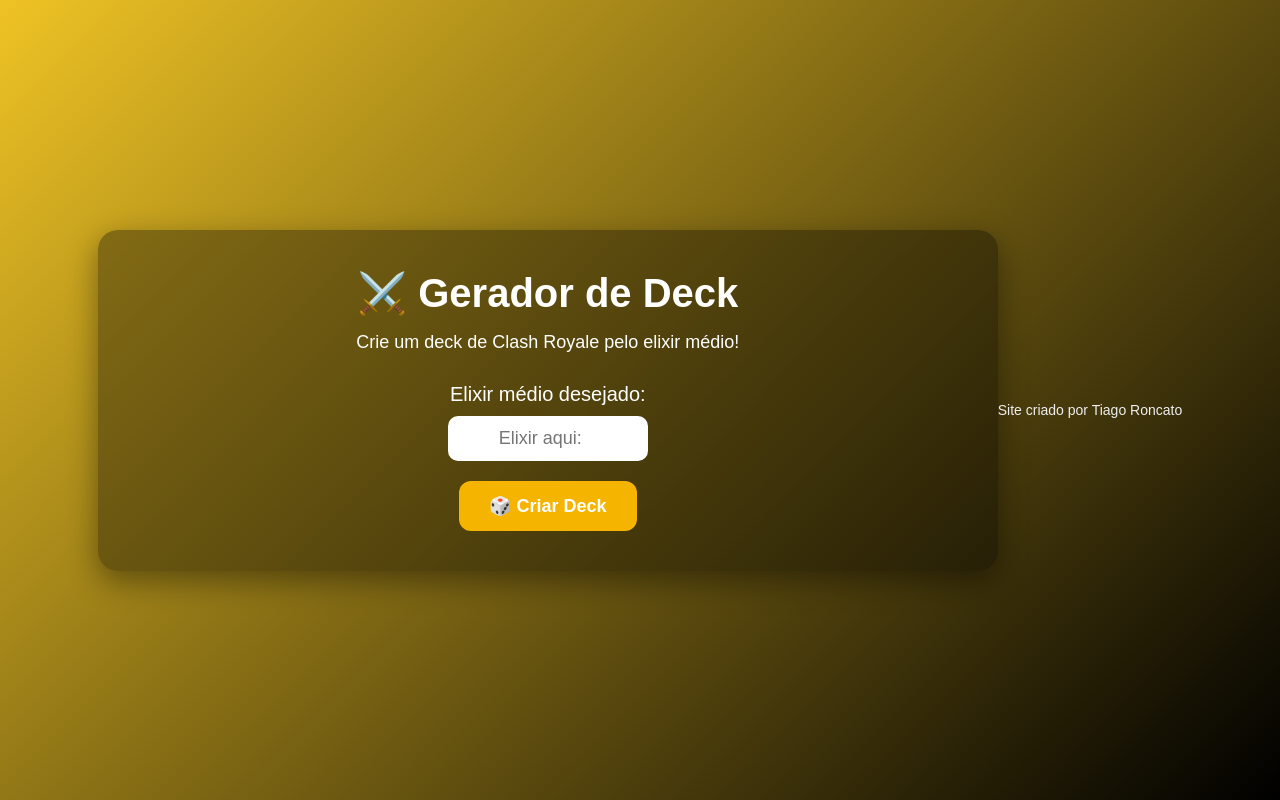
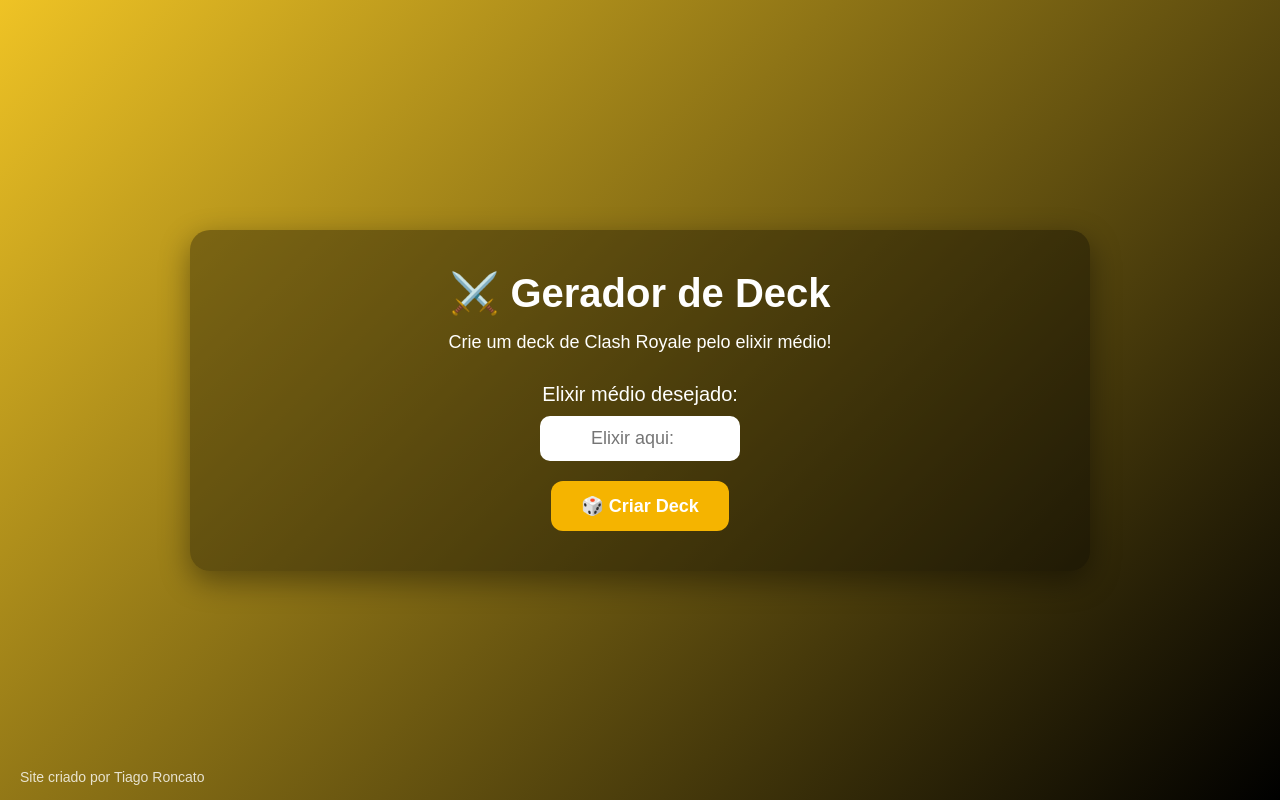
Before and after one commit to tiagoroncatomiziara-sudo/site_clash, a Flask app: page / in a window 1280 px wide. Run offline with Flask 3, Linux system fonts and the light colour scheme.

Commit message:
Refactor CSS for footer positioning and styles
Updated footer position and adjusted opacity.

```diff
--- a/site_clash_royale/static/style.css
+++ b/site_clash_royale/static/style.css
@@ -112,12 +112,7 @@ button:hover {
 .voltar:hover {
     transform: scale(1.05);
 }
-footer {
-    text-align: center;
-    margin-top: 20px;
-    font-size: 14px;
-    color: #eeeeee;
-}
+footer { position: fixed; bottom: 15px; left: 20px; font-size: 14px; opacity: 0.8; }
 @media (max-width: 700px) {
 
     .deck {
```
